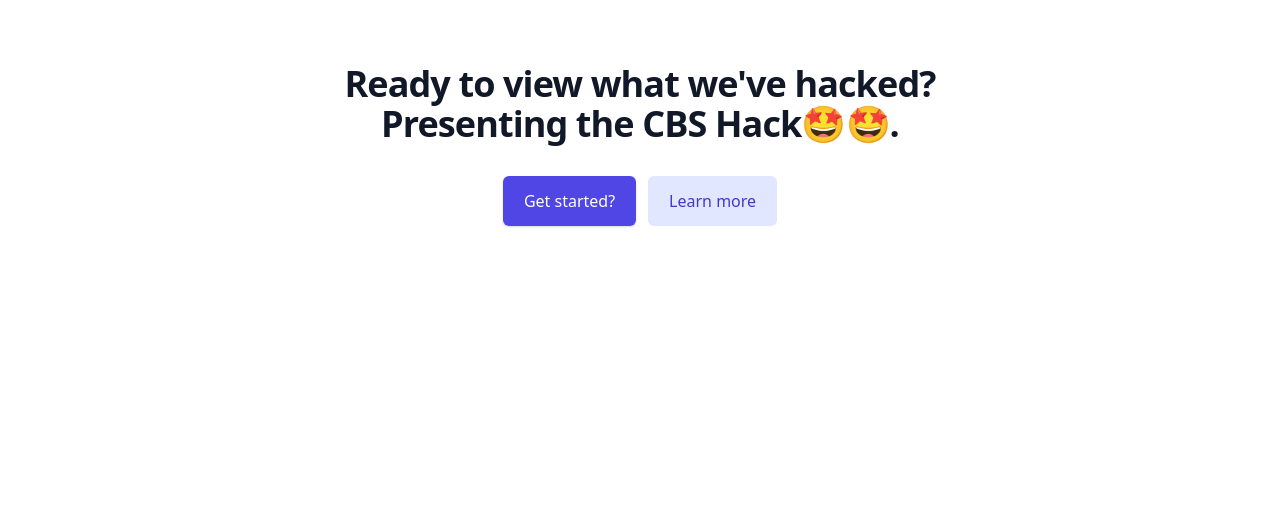
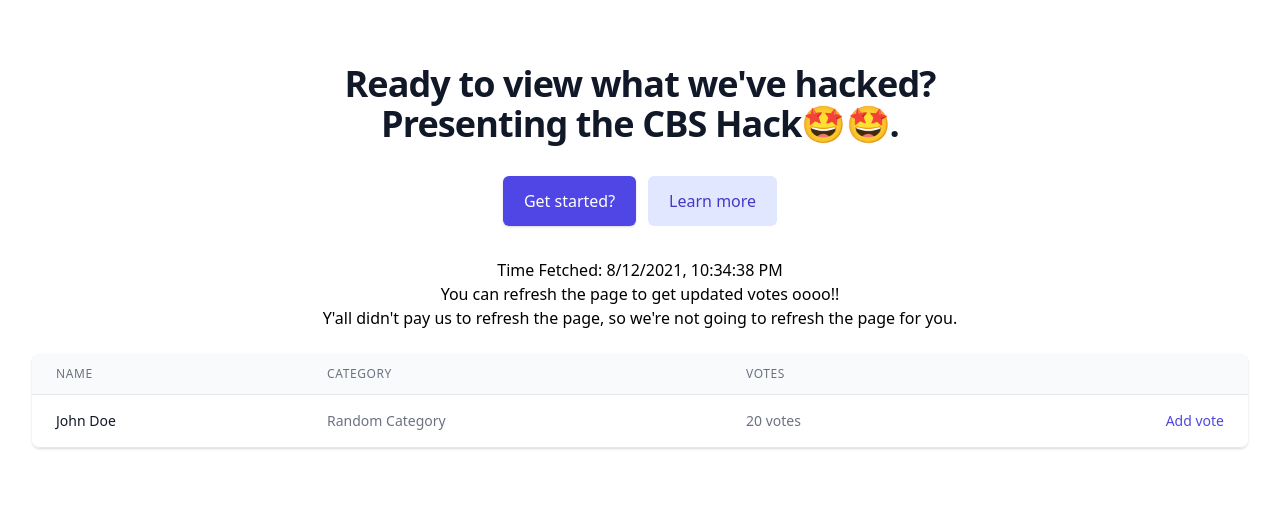
Before and after one commit to jbrit/cbsvote-mon, a Flask app: page / in a window 1280 px wide. Shown: the top 511 px of the page. Run offline with Flask 2, Linux system fonts and the light colour scheme.

Commit message:
Final UI, I think

```diff
--- a/templates/index.html
+++ b/templates/index.html
@@ -2,7 +2,9 @@
   <head>
     <meta charset="utf-8" />
     <meta name="viewport" content="width=device-width, initial-scale=1.0" />
-    <title>Cbs Hack Home</title>
+    <!-- description meta -->
+    <meta name="description" content="A simple experiment/hack" />
+    <title>CBS Hack Home</title>
     <!-- Tailwind css cdn -->
     <link
       rel="stylesheet"
@@ -12,24 +14,143 @@
   <body>
     <!-- tailwind minimal introduction -->
     <div class="bg-white">
-      <div class="max-w-7xl mx-auto text-center py-12 px-4 sm:px-6 lg:py-16 lg:px-8">
-        <h2 class="text-3xl font-extrabold tracking-tight text-gray-900 sm:text-4xl">
+      <div
+        class="
+          max-w-7xl
+          mx-auto
+          text-center
+          py-12
+          px-4
+          sm:px-6
+          lg:py-16 lg:px-8
+        "
+      >
+        <h2
+          class="
+            text-3xl
+            font-extrabold
+            tracking-tight
+            text-gray-900
+            sm:text-4xl
+          "
+        >
           <span class="block">Ready to view what we've hacked?</span>
           <span class="block">Presenting the CBS Hack🤩🤩.</span>
         </h2>
-        <div class="mt-8 flex justify-center">
+        <div class="my-8 flex justify-center">
           <div class="inline-flex rounded-md shadow">
-            <a href="javascript: alert( 'Want extra votes? \n You know who to mail🌚')" class="inline-flex items-center justify-center px-5 py-3 border border-transparent text-base font-medium rounded-md text-white bg-indigo-600 hover:bg-indigo-700">
+            <a
+              href="javascript: alert( 'Want extra votes? \n You know who to mail🌚')"
+              class="
+                inline-flex
+                items-center
+                justify-center
+                px-5
+                py-3
+                border border-transparent
+                text-base
+                font-medium
+                rounded-md
+                text-white
+                bg-indigo-600
+                hover:bg-indigo-700
+              "
+            >
               Get started?
             </a>
           </div>
           <div class="ml-3 inline-flex">
-            <a href="javascript: alert( 'We are just having fun ooo')" class="inline-flex items-center justify-center px-5 py-3 border border-transparent text-base font-medium rounded-md text-indigo-700 bg-indigo-100 hover:bg-indigo-200">
+            <a
+              href="javascript: alert( 'We are just having fun ooo')"
+              class="
+                inline-flex
+                items-center
+                justify-center
+                px-5
+                py-3
+                border border-transparent
+                text-base
+                font-medium
+                rounded-md
+                text-indigo-700
+                bg-indigo-100
+                hover:bg-indigo-200
+              "
+            >
               Learn more
             </a>
           </div>
         </div>
+        <div>Time Fetched: <span id="time"></span></div>
+        <div class="mb-6">
+          You can refresh the page to get updated votes oooo!!<br />
+          Y'all didn't pay us to refresh the page, so we're not going to refresh
+          the page for you.
+        </div>
+        <!-- Table Start-->
+        <div class="flex flex-col">
+          <div class="-my-2 overflow-x-auto sm:-mx-6 lg:-mx-8">
+            <div class="py-2 align-middle inline-block min-w-full sm:px-6 lg:px-8">
+              <div class="shadow overflow-hidden border-b border-gray-200 sm:rounded-lg">
+                <table class="min-w-full divide-y divide-gray-200">
+                  <thead class="bg-gray-50">
+                    <tr>
+                      <th scope="col" class="px-6 py-3 text-left text-xs font-medium text-gray-500 uppercase tracking-wider">
+                        Name
+                      </th>
+                      <th scope="col" class="px-6 py-3 text-left text-xs font-medium text-gray-500 uppercase tracking-wider">
+                        Category
+                      </th>
+                      <th scope="col" class="px-6 py-3 text-left text-xs font-medium text-gray-500 uppercase tracking-wider">
+                        Votes
+                      </th>
+                      <th scope="col" class="relative px-6 py-3">
+                        <span class="sr-only">Edit</span>
+                      </th>
+                    </tr>
+                  </thead>
+                  <tbody>
+                    <!-- Odd row -->
+                    <tr class="bg-white">
+                      <td class="px-6 py-4 whitespace-nowrap text-sm font-medium text-gray-900">
+                        John Doe
+                      </td>
+                      <td class="px-6 py-4 whitespace-nowrap text-sm text-gray-500">
+                       Random Category
+                      </td>
+                      <td class="px-6 py-4 whitespace-nowrap text-sm text-gray-500">
+                        20 votes
+                      </td>
+                      <td class="px-6 py-4 whitespace-nowrap text-right text-sm font-medium">
+                        <a href="javascript: alert('Hehe, we would not allow this fam')" class="text-indigo-600 hover:text-indigo-900">Add vote</a>
+                      </td>
+                    </tr>
+                    <tr class="hidden bg-gray-50">
+                      <td class="px-6 py-4 whitespace-nowrap text-sm font-medium text-gray-900">
+                        Nobody
+                      </td>
+                      <td class="px-6 py-4 whitespace-nowrap text-sm text-gray-500">
+                        No Category
+                      </td>
+                      <td class="px-6 py-4 whitespace-nowrap text-sm text-gray-500">
+                        0 Votes
+                      </td>
+                      <td class="px-6 py-4 whitespace-nowrap text-right text-sm font-medium">
+                        <a href="javascript: alert('Hehe, we would not allow this fam')" class="text-indigo-600 hover:text-indigo-900">Add Vote</a>
+                      </td>
+                    </tr>
+                  </tbody>
+                </table>
+              </div>
+            </div>
+          </div>
+        </div>
+        <!-- Table End -->
       </div>
     </div>
+    <script>
+      const time = document.getElementById("time");
+      time.innerHTML = new Date().toLocaleString();
+    </script>
   </body>
 </html>
```
